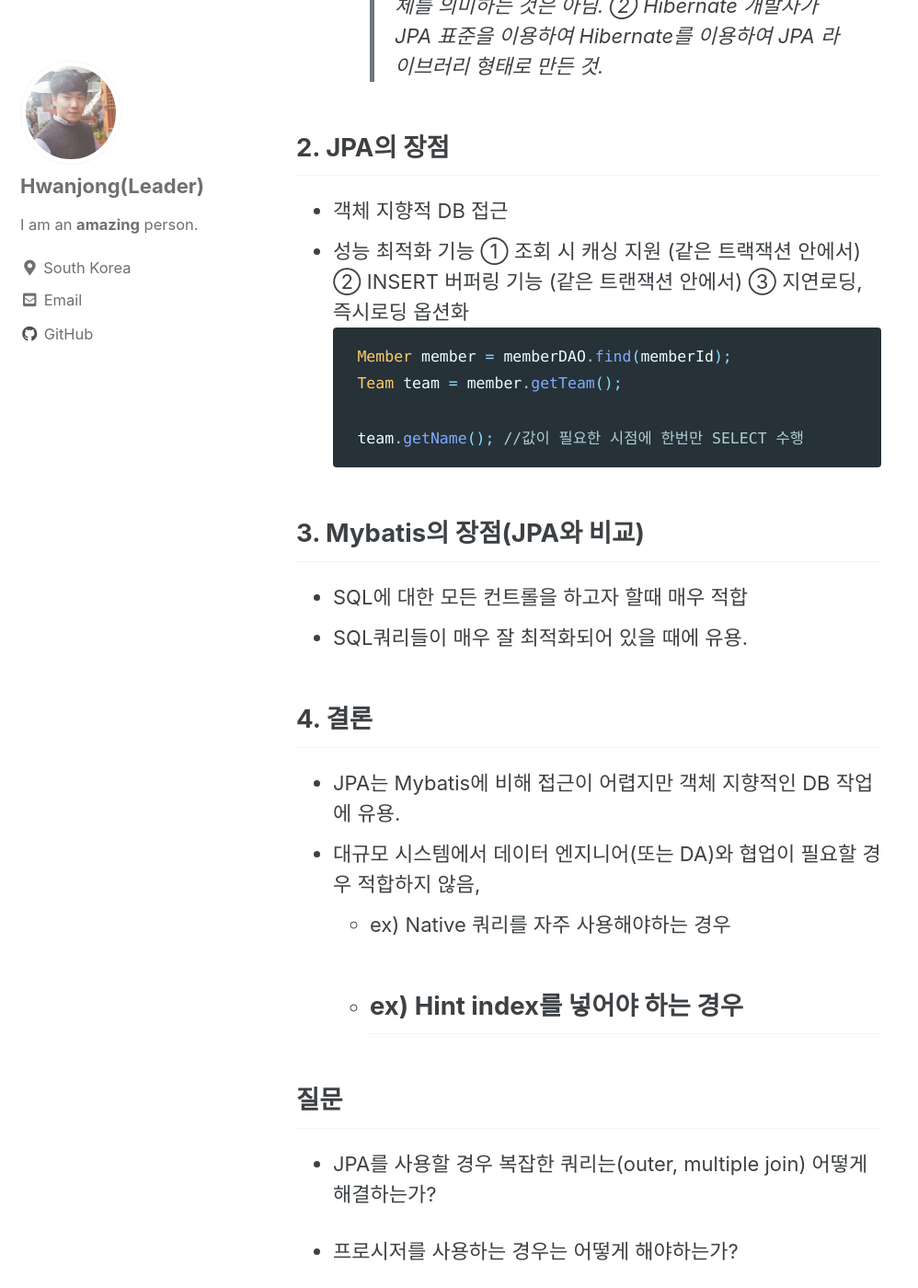
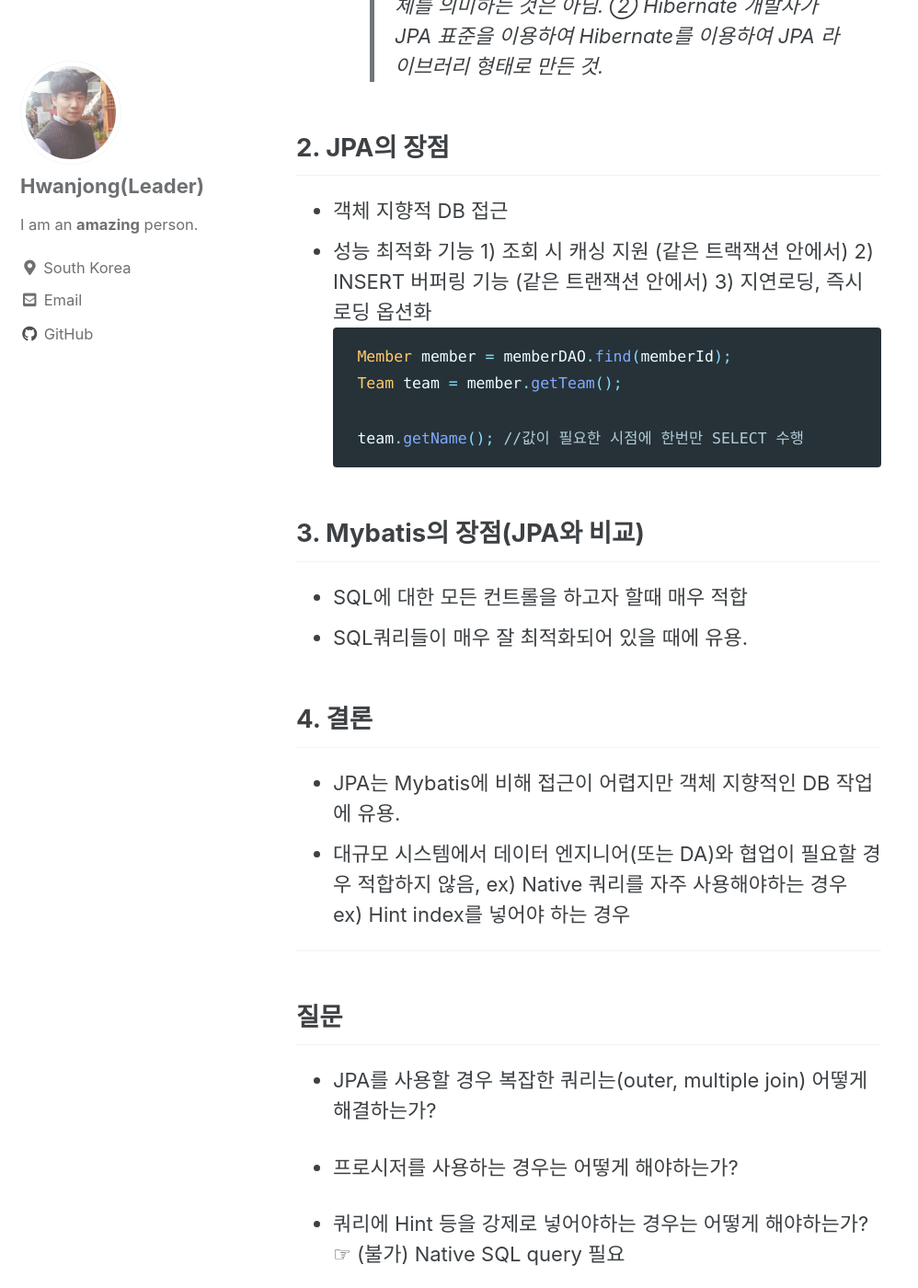
Before and after one commit to hwanjong/hwanjong.github.io, a Jekyll site: the page built from _posts/2021-10-19-JPA.md, in a window 1280 px wide and 1400 px high, scrolled down 575 px. Shown: the whole window at 92% size, without its empty margins (0-998 px from the left). Built offline with Jekyll 4.4.1, drawn with Linux system fonts in a browser that asks for light colours; cached includes are drawn as plain includes; comment, search, counter and statistics services are not loaded; some of the changed text lies outside the part shown.

Commit message:
Update file

````diff
--- a/_posts/2021-10-19-JPA.md
+++ b/_posts/2021-10-19-JPA.md
@@ -18,9 +18,9 @@ toc : true
 ## 2. JPA의 장점
 -  객체 지향적 DB 접근
 -  성능 최적화 기능
-    ① 조회 시 캐싱 지원 (같은 트랙잭션 안에서)
-    ② INSERT 버퍼링 기능 (같은 트랜잭션 안에서)
-    ③ 지연로딩, 즉시로딩 옵션화
+    1) 조회 시 캐싱 지원 (같은 트랙잭션 안에서)
+    2) INSERT 버퍼링 기능 (같은 트랜잭션 안에서)
+    3) 지연로딩, 즉시로딩 옵션화
 ```java
     Member member = memberDAO.find(memberId);
     Team team = member.getTeam();
@@ -36,9 +36,11 @@ toc : true
 ## 4. 결론
 - JPA는 Mybatis에 비해 접근이 어렵지만 객체 지향적인 DB 작업에 유용.
 - 대규모 시스템에서 데이터 엔지니어(또는 DA)와 협업이 필요할 경우 적합하지 않음,
-    - ex) Native 쿼리를 자주 사용해야하는 경우
-    - ex) Hint index를 넣어야 하는 경우
-----------
+    ex) Native 쿼리를 자주 사용해야하는 경우
+    ex) Hint index를 넣어야 하는 경우
+
+----------------------
+
 
 ## 질문
 - JPA를 사용할 경우 복잡한 쿼리는(outer, multiple join) 어떻게 해결하는가?
````
